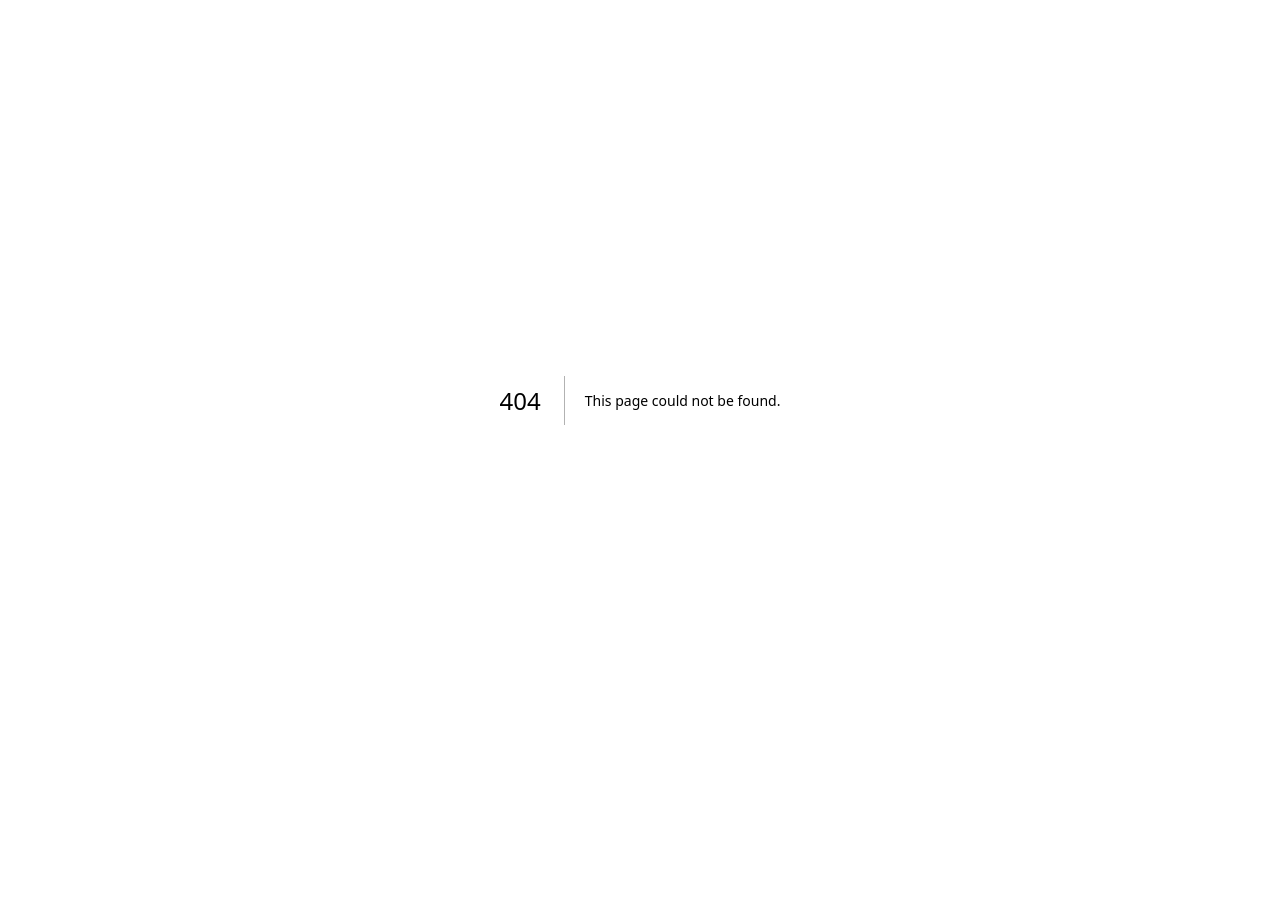
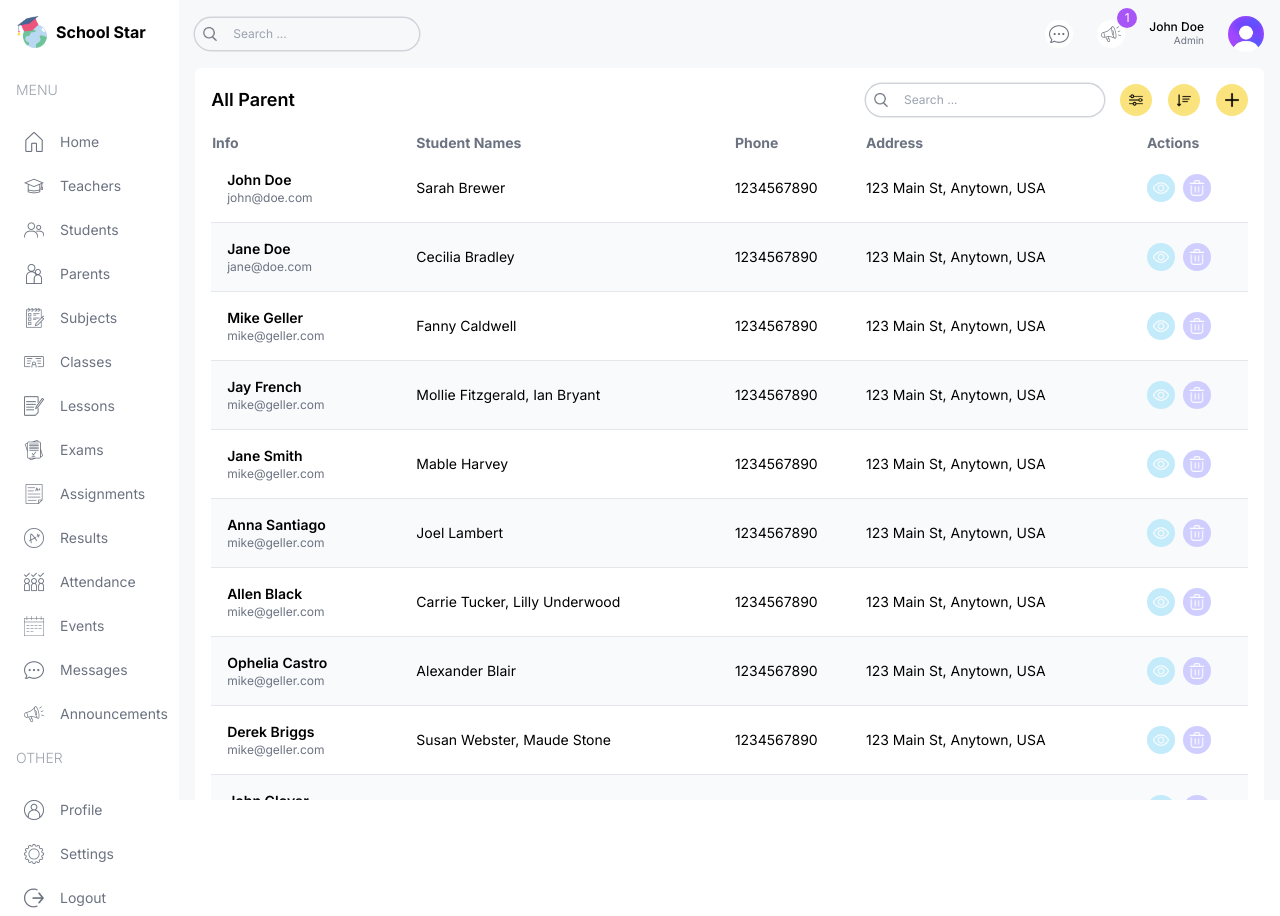
Before and after one commit to Tegarsw17/school-management, a Next.js app: page /list/parents in a window 1280 px wide. Before the commit this address had no page. Before the commit the page ends 800 px from the top, so only its background shows below. Built offline with nearby package versions, Linux system fonts and the light colour scheme.

Commit message:
add parent list

```diff
--- /dev/null
+++ b/src/app/(dashboard)/list/parents/page.tsx
@@ -0,0 +1,93 @@
+import Pagination from "@/components/Pagination"
+import Table from "@/components/Table"
+import TableSearch from "@/components/TableSearch"
+import { parentsData, role } from "@/lib/data"
+import Image from "next/image"
+import Link from "next/link"
+
+type Parent = {
+    id: number;
+    name: string;
+    students: string[];
+    email?: string;
+    phone: string;
+    address: string;
+}
+
+const columns = [
+    {
+        header: "Info", accessor: "info"
+    },
+    {
+        header: "Student Names", accessor: "students", className: "hidden md:table-cell"
+    },
+    {
+        header: "Phone", accessor: "phone", className: "hidden xl:table-cell"
+    },
+    {
+        header: "Address", accessor: "address", className: "hidden xl:table-cell"
+    },
+    {
+        header: "Actions", accessor: "action"
+    },
+]
+
+const ParentListPage = () => {
+
+    const renderRow = (item: Parent) => (
+        <tr key={item.id} className="border-b border-gray-200 even:bg-slate-50 text-sm hover:bg-starPurpleLight">
+            <td className="flex items-center gap-4 p-4">
+                <div className="flex flex-col">
+                    <h3 className="font-semibold">{item.name}</h3>
+                    <p className="text-xs text-gray-500">{item?.email}</p>
+                </div>
+            </td>
+            <td className="hidden md:table-cell">{item.students.join(", ")}</td>
+            <td className="hidden md:table-cell">{item.phone}</td>
+            <td className="hidden md:table-cell">{item.address}</td>
+            <td>
+                <div className="flex items-center gap-2">
+                    <Link href={`/list/teacher/${item.id}`} >
+                        <button className="flex w-7 h-7 items-center justify-center rounded-full bg-starSky">
+                            <Image src={"/view.png"} alt="logo" width={16} height={16} />
+                        </button>
+                    </Link>
+                    {role === "admin" && (<Link href={`/list/teacher/${item.id}`} >
+                        <button className="flex w-7 h-7 items-center justify-center rounded-full bg-starPurple">
+                            <Image src={"/delete.png"} alt="logo" width={16} height={16} />
+                        </button>
+                    </Link>)}
+                </div>
+            </td>
+        </tr>
+    )
+
+    return (
+        <div className="bg-white p-4 rounded-md flex-1 m-4 mt-0">
+            {/* top */}
+            <div className="flex items-center justify-between">
+                <h1 className="hidden md:block text-lg font-semibold">All Parent</h1>
+                <div className="flex flex-col md:flex-row gap-4 items-center w-full md:w-auto">
+                    <TableSearch />
+                    <div className="flex items-center gap-4 self-end">
+                        <button className="w-8 h-8 flex items-center justify-center rounded-full bg-starYellow">
+                            <Image src={"/filter.png"} alt="logo" width={14} height={14} />
+                        </button>
+                        <button className="w-8 h-8 flex items-center justify-center rounded-full bg-starYellow">
+                            <Image src={"/sort.png"} alt="logo" width={14} height={14} />
+                        </button>
+                        <button className="w-8 h-8 flex items-center justify-center rounded-full bg-starYellow">
+                            <Image src={"/plus.png"} alt="logo" width={14} height={14} />
+                        </button>
+                    </div>
+                </div>
+            </div>
+            {/* list */}
+            <Table columns={columns} renderRow={renderRow} data={parentsData} />
+            {/* pagination */}
+            <Pagination />
+        </div>
+    )
+}
+
+export default ParentListPage
```
